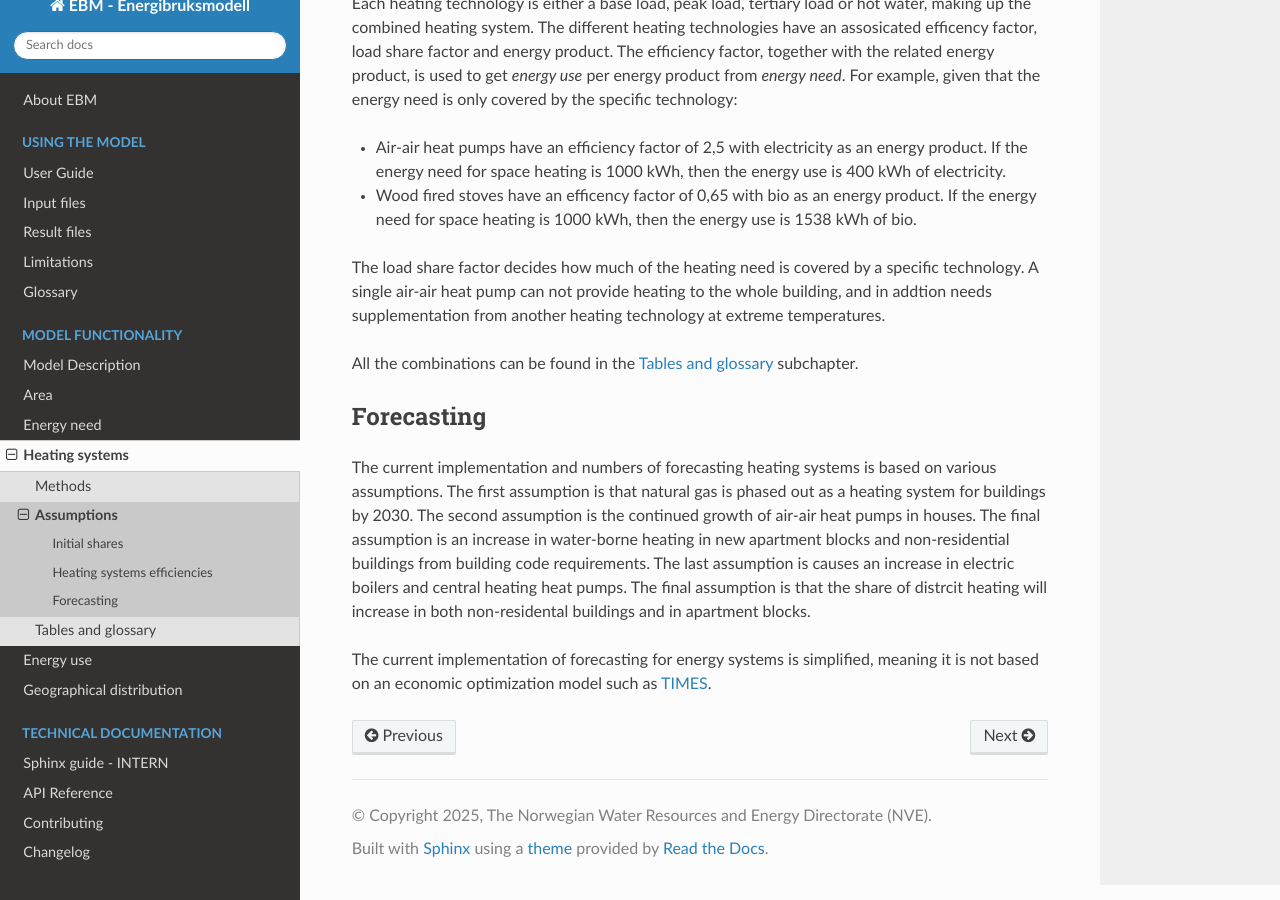
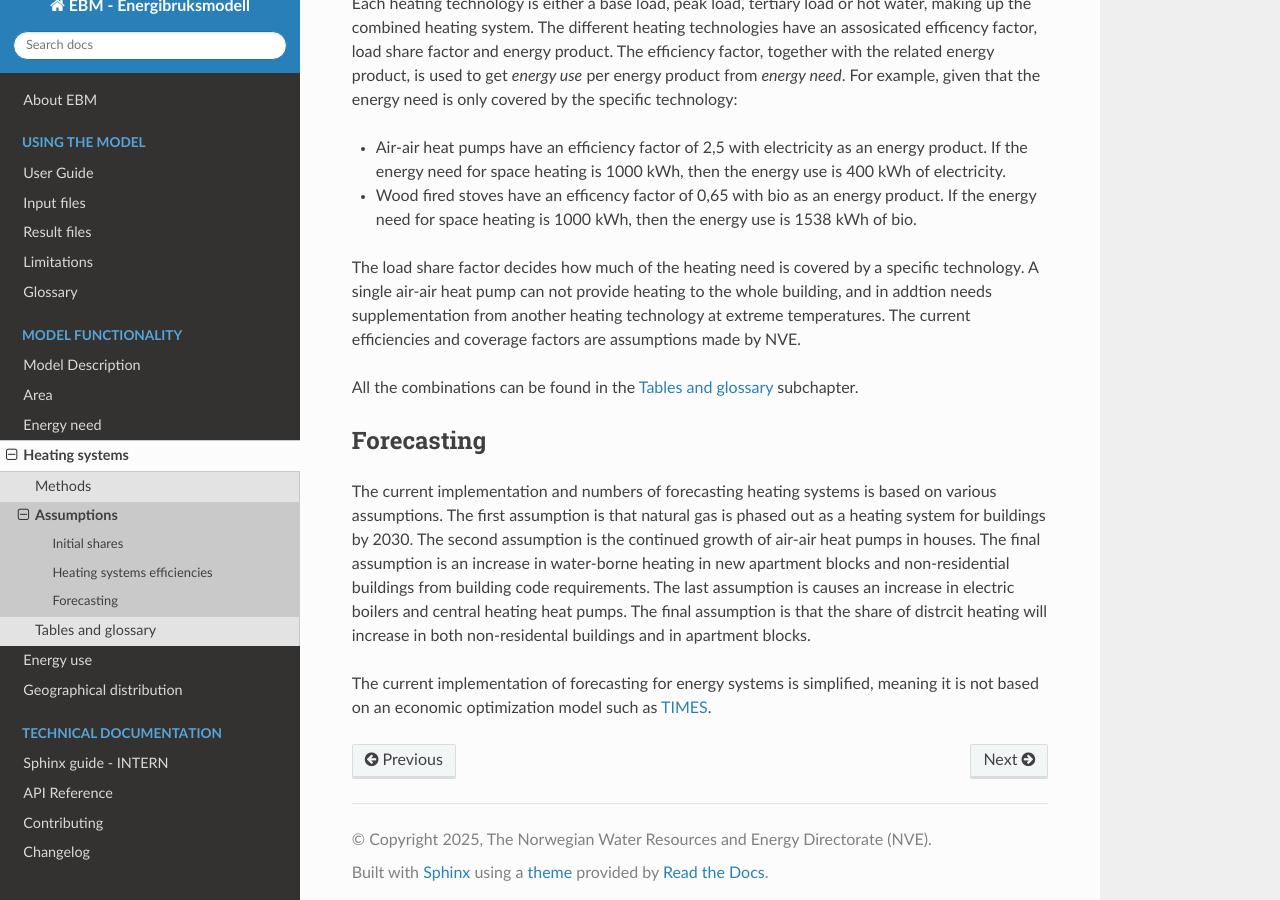
Before and after one commit to NVE/ebm, a Sphinx documentation site: the page built from docs/source/heating_systems/assumptions.rst, in a window 1280 px wide and 900 px high, scrolled down 640 px. Built offline with Sphinx 7.4.7 and the Read the Docs theme 3.1.0, drawn with Linux system fonts in a browser that asks for light colours; the version number could not be read and is left out.

```diff
--- a/docs/source/heating_systems/assumptions.rst
+++ b/docs/source/heating_systems/assumptions.rst
@@ -28,7 +28,7 @@
 
 The load share factor decides how much of the heating need is covered by a specific technology. A single air-air heat
 pump can not provide heating to the whole building, and in addtion needs supplementation from another heating technology at
-extreme temperatures.
+extreme temperatures. The current efficiencies and coverage factors are assumptions made by NVE.
 
 All the combinations can be found in the :any:`Tables and glossary` subchapter.
 
--- a/docs/source/tables/heating_systems_glossary_csv.csv
+++ b/docs/source/tables/heating_systems_glossary_csv.csv
@@ -8,7 +8,7 @@
 Tertiary load energy product;Ekstralast energivare;Energivaren som brukes av ekstralasten. ;The energy carrier used by the tertiary load.
 Base load coverage;Grunnlast andel;Andelen av varmebehovet som dekkes av grunnlasten.;Share of the heating need covered by the base load.
 Peak load coverage;Spisslast andel;Andelen av varmebehovet som dekkes av spisslasten.;Share of the heating need covered by the peak load.
-Tertiary load utilisation factor;Ekstralast andel;Andelen av varmebehovet som dekkes av ekstralasten.;Share of the heating need covered by the tertiary load.
+Tertiary load coverage;Ekstralast andel;Andelen av varmebehovet som dekkes av ekstralasten.;Share of the heating need covered by the tertiary load.
 Base load efficiency;Grunnlast virkningsgrad;Virkningsgrad, kan være over eller under 1. ;Efficiency factor, can be smaller or larger than 1
 Peak load efficiency;Spisslast virkningsgrad;Virkningsgrad, kan være over eller under 1. ;Efficiency factor, can be smaller or larger than 1.
 Tertiary load efficiency ;Ekstralast virkningsgrad;Virkningsgrad, kan være over eller under 1. ;Efficiency factor, can be smaller or larger than 1
```
Also changed, not shown: docs/source/heating_systems/methods.rst (+12 -1 lines).
